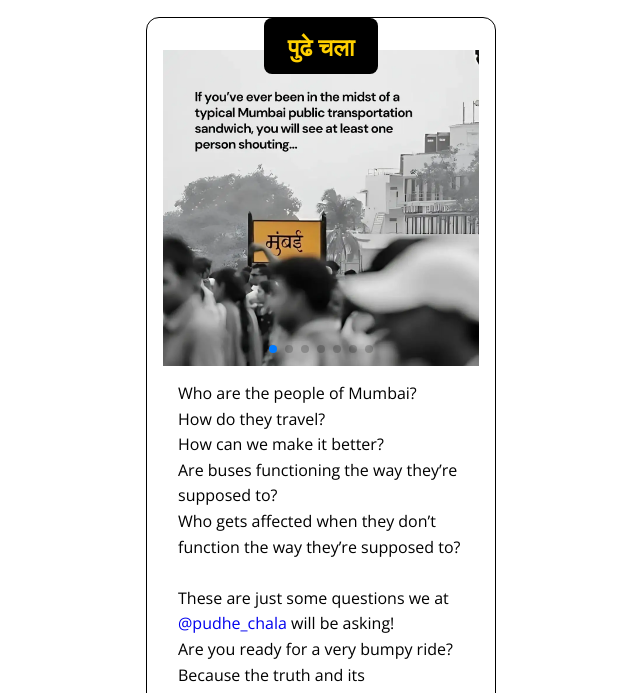
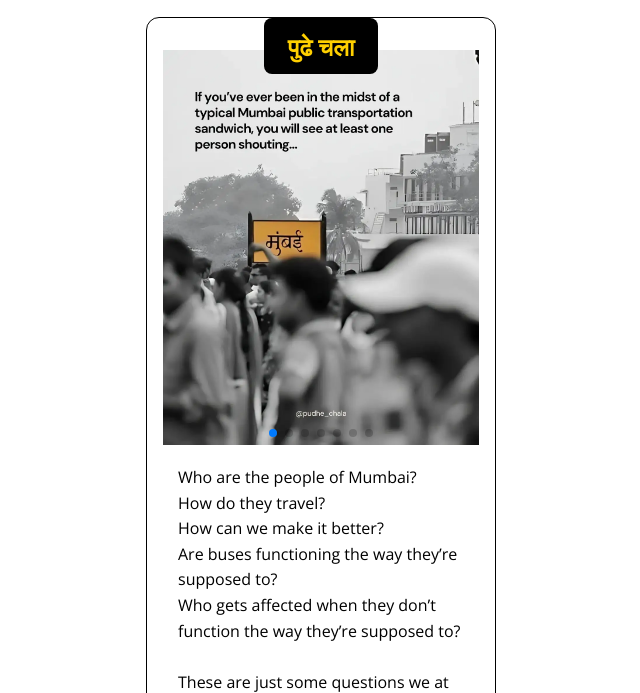
Before and after one commit to thereisnoearthb/PudheChala, a plain HTML site: page index.html in a window 1280 px wide. Shown: the part 88-781 px from the top of the page, without its empty margins (319-959 px from the left). Drawn offline with nearby package versions, Linux system fonts and the light colour scheme.

Commit message:
Update index.html

```diff
--- a/index.html
+++ b/index.html
@@ -109,7 +109,7 @@
 
         /* Carousel Styles */
         .swiper {
-            aspect-ratio: 1 / 1;
+/*             aspect-ratio: 1 / 1; */
         }
 
         .swiper-slide img {
```
